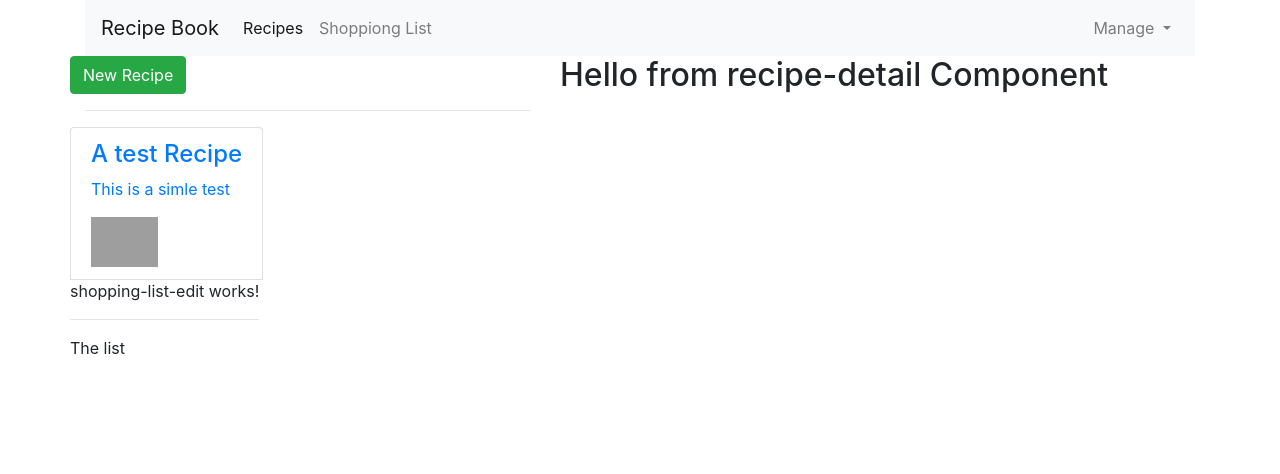
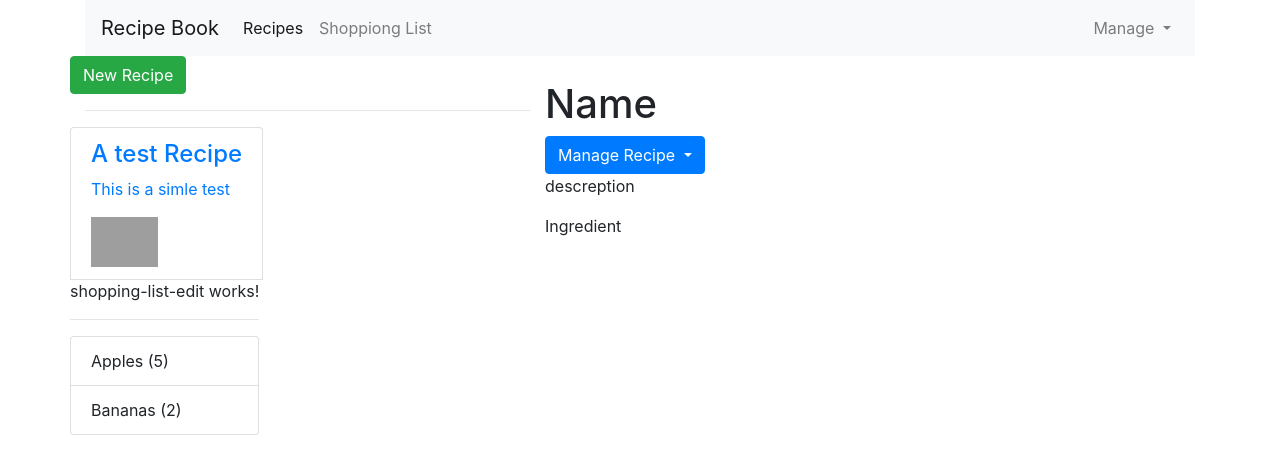
Before and after one commit to MohamedEldefrawy/TheRecipes, an Angular app: page / in a window 1280 px wide. Shown: the top 474 px of the page. Built offline with nearby package versions, Linux system fonts and the light colour scheme; grey boxes are pictures that could not be loaded.

Commit message:
Creating Ingredients model and display ingredients

```diff
--- a/src/app/recipes/recipe-detail/recipe-detail.component.html
+++ b/src/app/recipes/recipe-detail/recipe-detail.component.html
@@ -1 +1,36 @@
-<h2>Hello from recipe-detail Component</h2>
+<div class="row">
+    <div class="col-xs-12">
+        <img src="" alt="" class="img-responsive">
+    </div>
+</div>
+
+<div class="row">
+    <div class="col-xs-12">
+        <h1>Name</h1>
+    </div>
+</div>
+
+
+<div class="row">
+    <div class="col-xs-12">
+        <div class="btn-group">
+            <button type="button" class="btn btn-primary dropdown-toggle">Manage Recipe <span class="carret"></span></button>
+            <ul class="dropdown-menu">
+                <li><a href="#">Add to Shopping list</a></li>
+                <li><a href="#">Edit</a></li>
+                <li><a href="#">Delete</a></li>
+            </ul>
+        </div>
+    </div>
+</div>
+<div class="row">
+    <div class="col-xs-12">
+        <p>descreption</p>
+    </div>
+</div>
+
+<div class="row">
+    <div class="col-xs-12">
+        <p>Ingredient</p>
+    </div>
+</div>
--- a/src/app/shopping-list/shopping-list.component.html
+++ b/src/app/shopping-list/shopping-list.component.html
@@ -2,6 +2,10 @@
     <div class="col-xs-10">
         <app-shopping-list-edit></app-shopping-list-edit>
         <hr>
-        <p>The list</p>
+        <ul class="list-group">
+            <a class="list-group-item" style="cursor: pointer;" *ngFor="let ingredient of ingredients">
+                {{ingredient.name}} ({{ingredient.amount}})
+            </a>
+        </ul>
     </div>
 </div>
--- a/src/app/shopping-list/shopping-list.component.ts
+++ b/src/app/shopping-list/shopping-list.component.ts
@@ -1,4 +1,5 @@
 import { Component, OnInit } from '@angular/core';
+import { Ingredient } from "../shared/ingredient.model";
 
 @Component({
   selector: 'app-shopping-list',
@@ -7,6 +8,8 @@ import { Component, OnInit } from '@angular/core';
 })
 export class ShoppingListComponent implements OnInit {
 
+  ingredients: Ingredient[] = [new Ingredient('Apples', 5),
+  new Ingredient('Bananas', 2)];
   constructor() { }
 
   ngOnInit() {
```
Also changed, not shown: src/app/shared/ingredient.model.ts (added, +7 -0 lines).
